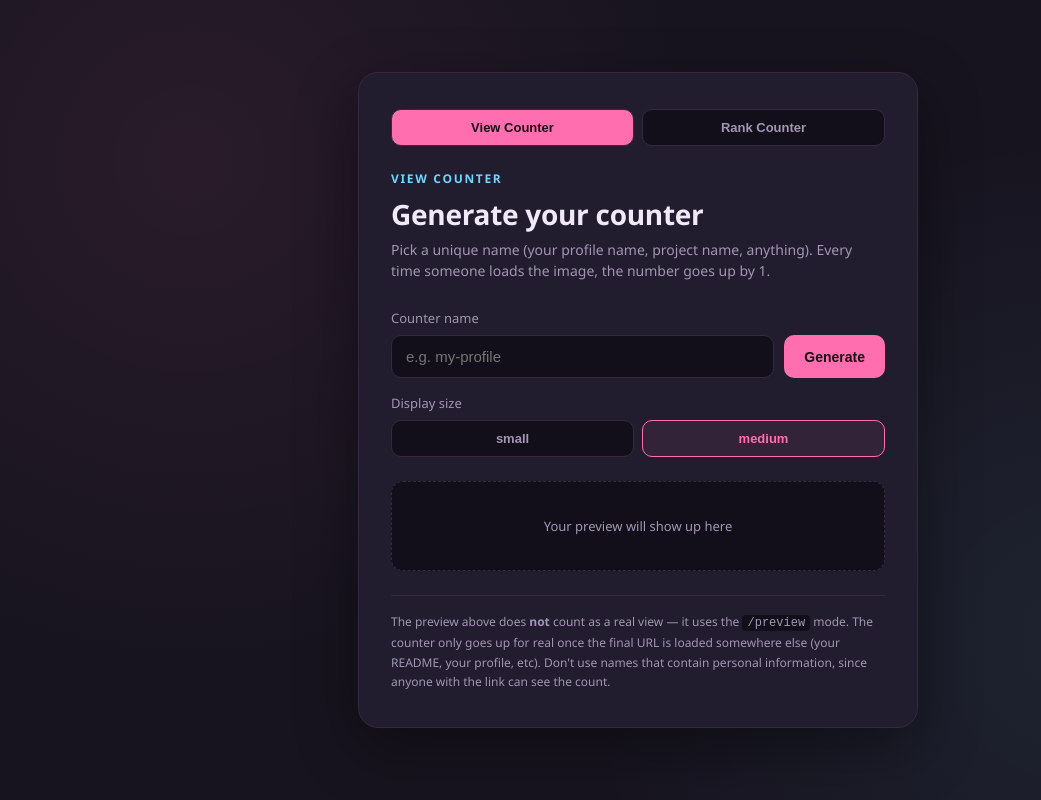
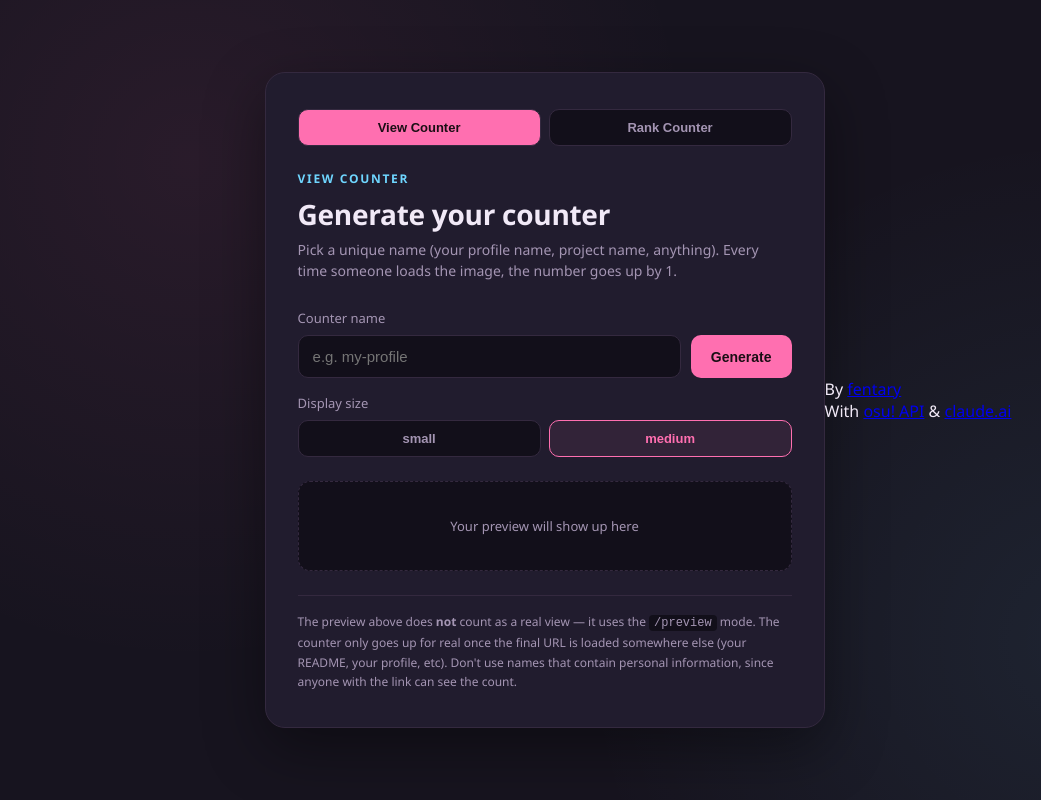
Before and after one commit to fentary/Uma-View-Counter, a website: page public/index.html in a window 1280 px wide. Shown: the whole page, without its empty margins (2-1043 px from the left). Drawn offline with Linux system fonts and the light colour scheme.

Commit message:
Add files via upload

```diff
--- a/public/index.html
+++ b/public/index.html
@@ -233,7 +233,7 @@
     background: rgba(255, 111, 176, 0.08);
   }
 </style>
-  <link rel="icon" type="image/png" href="/favicon.png">
+  <link rel="icon" href="/favicon.ico">
 </head>
 <body>
 
@@ -471,5 +471,6 @@
   });
 </script>
 
+<div class="footer"><div>By <a href="https://osu.ppy.sh/users/37966508" target="_blank" rel="noopener noreferrer">fentary</a></div><div>With <a href="https://osu.ppy.sh/docs/index.html" target="_blank" rel="noopener noreferrer">osu! API</a> &amp; <a href="https://claude.ai" target="_blank" rel="noopener noreferrer">claude.ai</a></div></div>
 </body>
 </html>
```
Also changed, not shown: public/imagem_2026-07-07_200846540.png (added).
